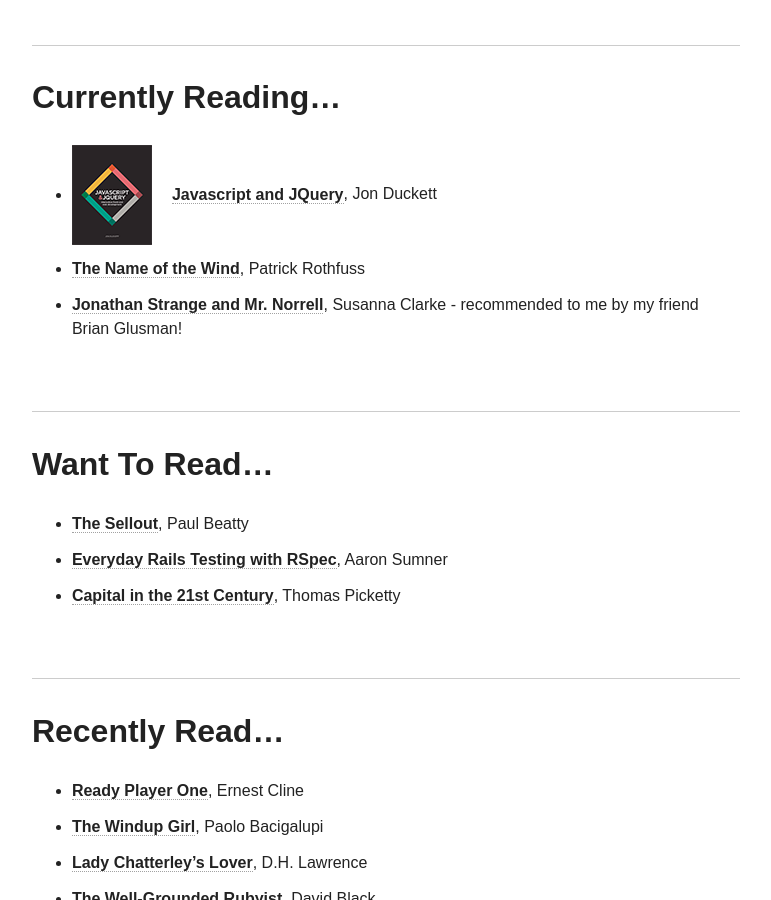
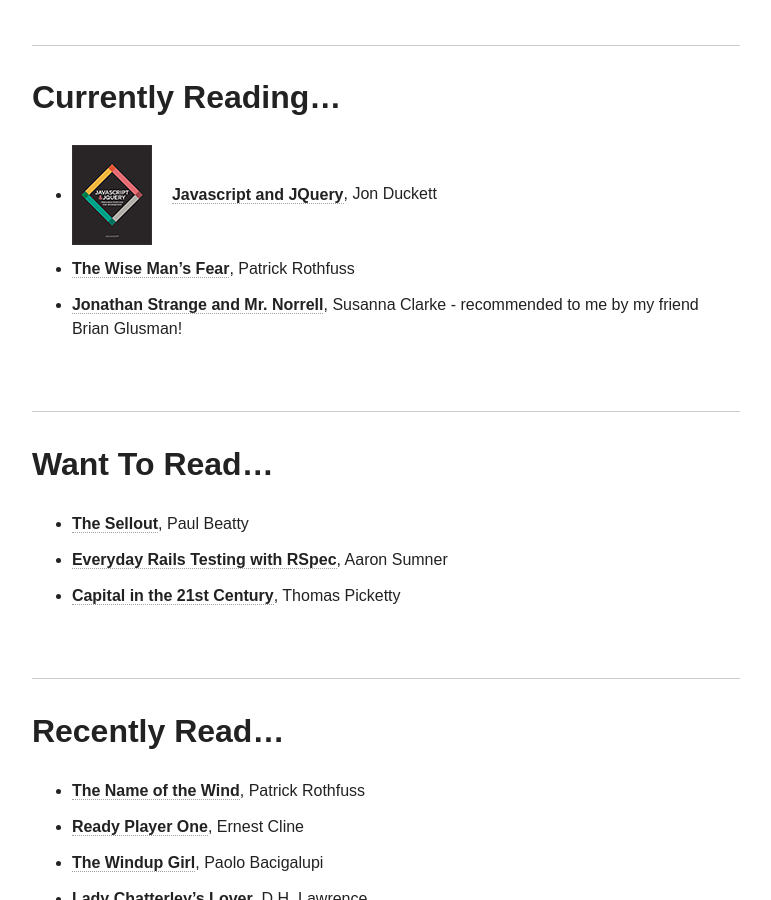
Before and after one commit to teresafinn/teresafinn.github.io, a Jekyll site: the page built from books/index.md, in a window 1280 px wide and 900 px high, scrolled down 1640 px. Shown: the whole window, without its empty margins (254-1025 px from the left). Built offline with Jekyll 4.4.1, drawn with Linux system fonts in a browser that asks for light colours; nearby versions of some CDN libraries.

Commit message:
Add pic maybe

```diff
--- a/books/index.md
+++ b/books/index.md
@@ -23,7 +23,7 @@
 
 ## Currently Reading...
 * <img style="padding-right: 20px" src="/images/javascript-and-jquery-book-cover.png">[**Javascript and JQuery**](http://javascriptbook.com/), Jon Duckett
-* [**The Name of the Wind**](http://www.amazon.com/Name-Wind-Kingkiller-Chronicle/dp/0756404746/ref=sr_1_1?s=books&ie=UTF8&qid=1437298364&sr=1-1&keywords=name+of+the+wind&pebp=1437298365619&perid=10FJZ4KEYJAPT3MYGPQR), Patrick Rothfuss
+* [**The Wise Man's Fear**](http://www.amazon.com/The-Wise-Mans-Fear-Kingkiller/dp/0756407915), Patrick Rothfuss
 * [**Jonathan Strange and Mr. Norrell**](http://en.wikipedia.org/wiki/Jonathan_Strange_%26_Mr_Norrell), Susanna Clarke - recommended to me by my friend Brian Glusman!
 
 
@@ -67,6 +67,7 @@
 
 ## Recently Read...
 
+* [**The Name of the Wind**](http://www.amazon.com/Name-Wind-Kingkiller-Chronicle/dp/0756404746/ref=sr_1_1?s=books&ie=UTF8&qid=1437298364&sr=1-1&keywords=name+of+the+wind&pebp=1437298365619&perid=10FJZ4KEYJAPT3MYGPQR), Patrick Rothfuss
 * [**Ready Player One**](http://www.amazon.com/Ready-Player-One-A-Novel/dp/0307887448), Ernest Cline
 * [**The Windup Girl**](http://www.amazon.com/The-Windup-Girl-Paolo-Bacigalupi/dp/1597801585), Paolo Bacigalupi
 * [**Lady Chatterley's Lover**](http://www.amazon.com/Lady-Chatterleys-Lover-Unexpurgated-Edition-ebook/dp/B003VPX1XY), D.H. Lawrence
```
Also changed, not shown: _posts/writings/2015-07-21-name-of-the-wind-review.md (+2 -0 lines), images/name-of-the-wind.jpg (added).
